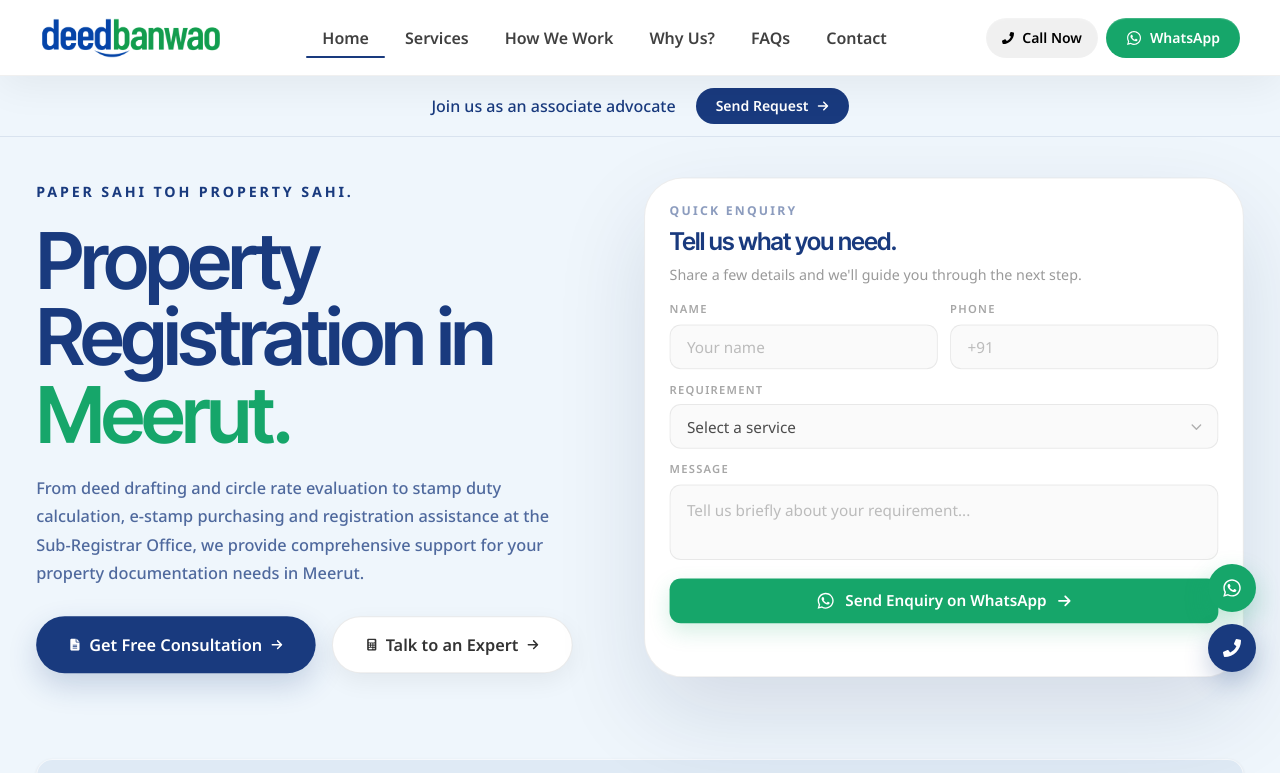
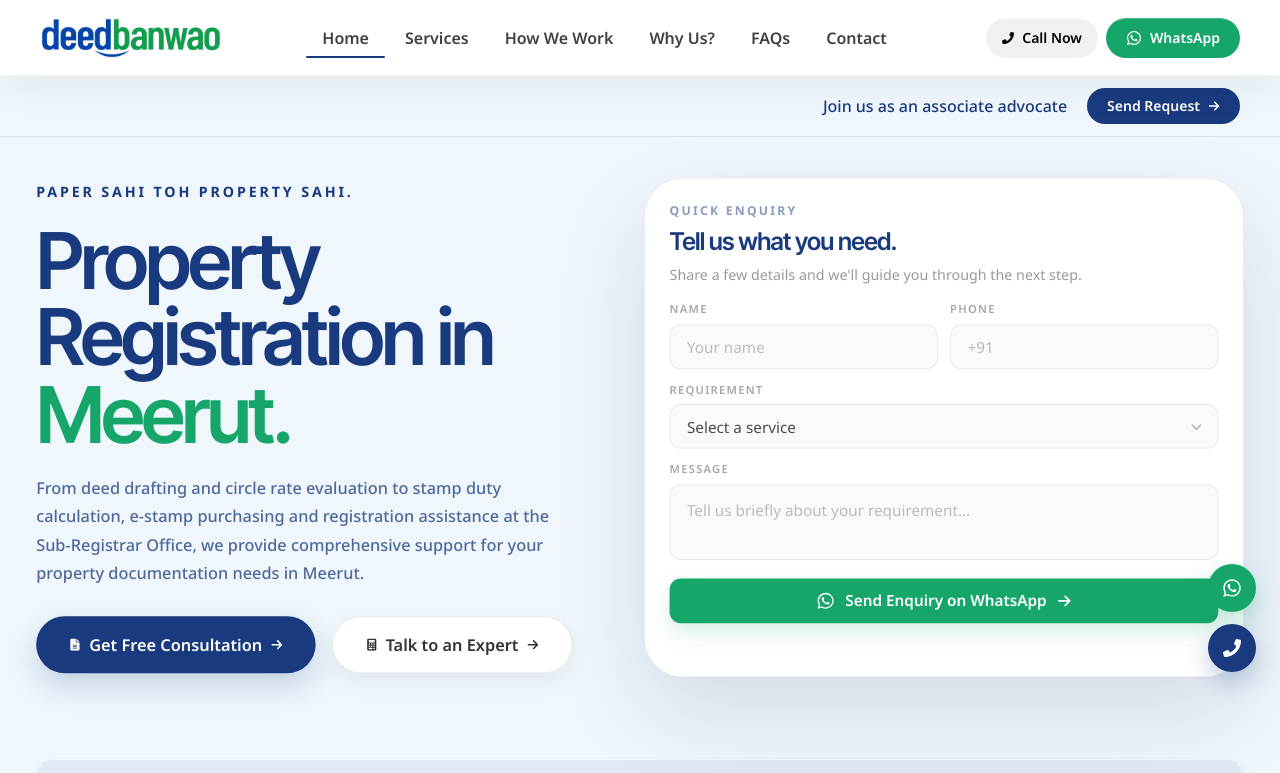
Before and after one commit to yugrastogi/deedbanwao, a React (Vite) app: page / in a window 1280 px wide. Shown: the top 773 px of the page. Built offline with nearby package versions, Linux system fonts and the light colour scheme.

Commit message:
Align associate advocate announcement to the right

```diff
--- a/src/components/Navbar/Navbar.jsx
+++ b/src/components/Navbar/Navbar.jsx
@@ -740,7 +740,7 @@ Introduction: ${formData.get("introduction")}
     </nav>
 
     <div className="relative z-20 mt-[72px] border-b border-[#193A7E]/10 bg-[#EFF6FC] sm:mt-[76px]">
-      <div className="mx-auto flex max-w-4xl flex-wrap items-center justify-center gap-x-5 gap-y-2 px-4 py-3 text-center sm:px-7">
+      <div className="mx-auto flex max-w-7xl flex-wrap items-center justify-end gap-x-5 gap-y-2 px-4 py-3 text-right sm:px-7 lg:px-10">
         <p className="text-sm font-medium text-[#193A7E] sm:text-base">
           Join us as an associate advocate
         </p>
```
